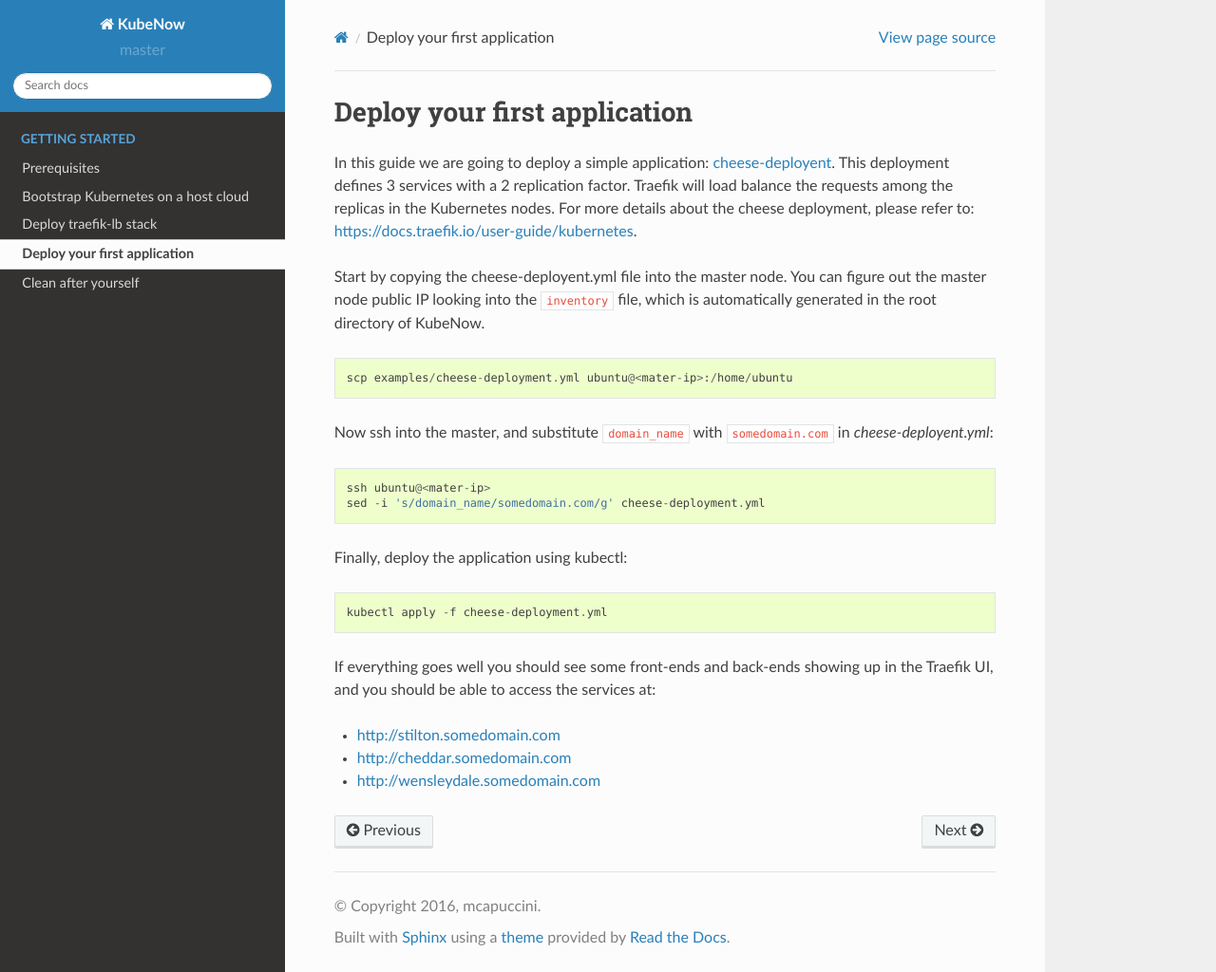
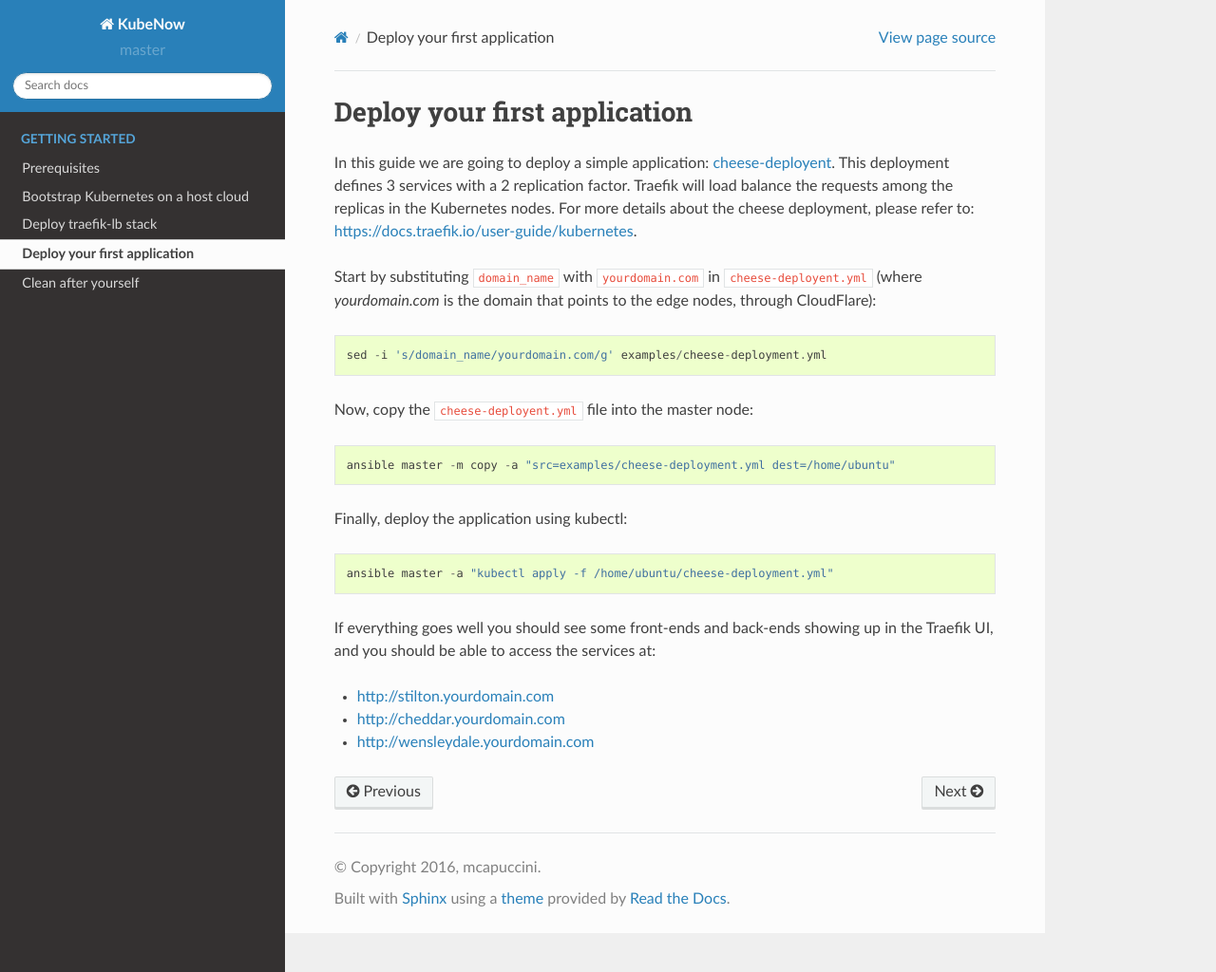
Before and after one commit to kubenow/KubeNow, a Sphinx documentation site: the page built from docs/first-app.rst, in a window 1280 px wide and 1024 px high. Shown: the whole window at 95% size. Built offline with Sphinx 7.4.7 and the Read the Docs theme 2.0.0, drawn with Linux system fonts in a browser that asks for light colours.

Commit message:
docs improovement

```diff
--- a/docs/bootstrap.rst
+++ b/docs/bootstrap.rst
@@ -1,9 +1,9 @@
 Bootstrap Kubernetes on a host cloud
 ====================================
 
-This step depends on the cloud provider that your are going to use. Here you find a section for each of the supported providers.
+This step is slightly different for each host cloud. Here you find a section for each of the supported providers.
 
-.. contents:: Jump to your section of interest
+.. contents:: Sections
   :depth: 2
 
 Bootstrap on OpenStack
--- a/docs/first-app.rst
+++ b/docs/first-app.rst
@@ -3,23 +3,20 @@ Deploy your first application
 
 In this guide we are going to deploy a simple application: `cheese-deployent <https://github.com/mcapuccini/KubeNow/blob/master/examples/cheese-deployment.yml>`_. This deployment defines 3 services with a 2 replication factor. Traefik will load balance the requests among the replicas in the Kubernetes nodes. For more details about the cheese deployment, please refer to: https://docs.traefik.io/user-guide/kubernetes.
 
-Start by copying the cheese-deployent.yml file into the master node. You can figure out the master node public IP looking into the ``inventory`` file, which is automatically generated in the root directory of KubeNow.
+Start by substituting ``domain_name`` with ``yourdomain.com`` in ``cheese-deployent.yml`` (where `yourdomain.com` is the domain that points to the edge nodes, through CloudFlare)::
 
-::
+  sed -i 's/domain_name/yourdomain.com/g' examples/cheese-deployment.yml
 
-  scp examples/cheese-deployment.yml ubuntu@<mater-ip>:/home/ubuntu
+Now, copy the ``cheese-deployent.yml`` file into the master node::
 
-Now ssh into the master, and substitute ``domain_name`` with ``somedomain.com`` in `cheese-deployent.yml`::
-
-  ssh ubuntu@<mater-ip>
-  sed -i 's/domain_name/somedomain.com/g' cheese-deployment.yml
+  ansible master -m copy -a "src=examples/cheese-deployment.yml dest=/home/ubuntu"
 
 Finally, deploy the application using kubectl::
 
-  kubectl apply -f cheese-deployment.yml
+  ansible master -a "kubectl apply -f /home/ubuntu/cheese-deployment.yml"
 
 If everything goes well you should see some front-ends and back-ends showing up in the Traefik UI, and you should be able to access the services at:
 
-- http://stilton.somedomain.com
-- http://cheddar.somedomain.com
-- http://wensleydale.somedomain.com
+- http://stilton.yourdomain.com
+- http://cheddar.yourdomain.com
+- http://wensleydale.yourdomain.com
--- a/docs/prerequisites.rst
+++ b/docs/prerequisites.rst
@@ -13,7 +13,7 @@ There are 3 tools that you need to install on your local machine, in order to pr
 Get KubeNow
 -----------
 
-To get KubeNow please clone its repository:
+KubeNow |release| is distributed via `GitHub <http://github.com>`_:
 
 .. parsed-literal::
 
--- a/docs/traefik-lb.rst
+++ b/docs/traefik-lb.rst
@@ -31,7 +31,7 @@ Deploy the stack
 ----------------
 Once you are done with the CloudFlare account configuration, you can deploy the stack via `Ansible <http://ansible.com>`_::
 
-  ansible-playbook stacks/traefik_lb/main.yml
+  ansible-playbook stacks/traefik-lb/main.yml
 
 To make sure that each service is running you can run the following command::
 
```
Also changed, not shown: other parts of docs/bootstrap.rst (+1 -1 lines), other parts of docs/traefik-lb.rst (+2 -2 lines).
